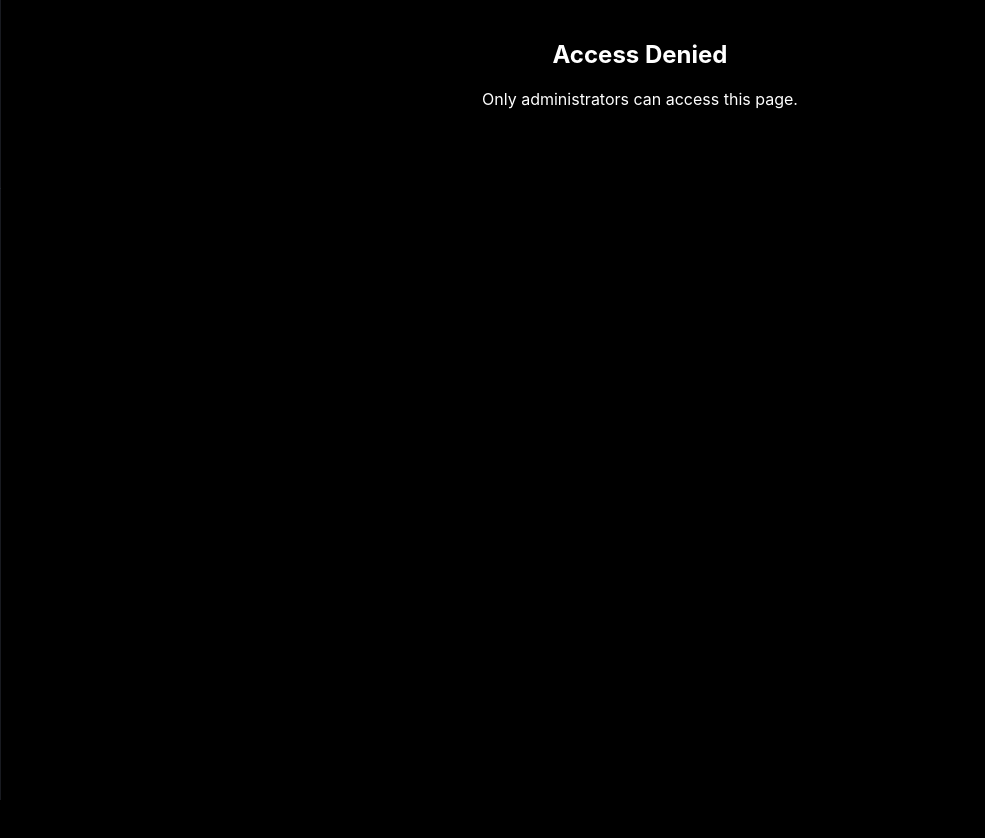
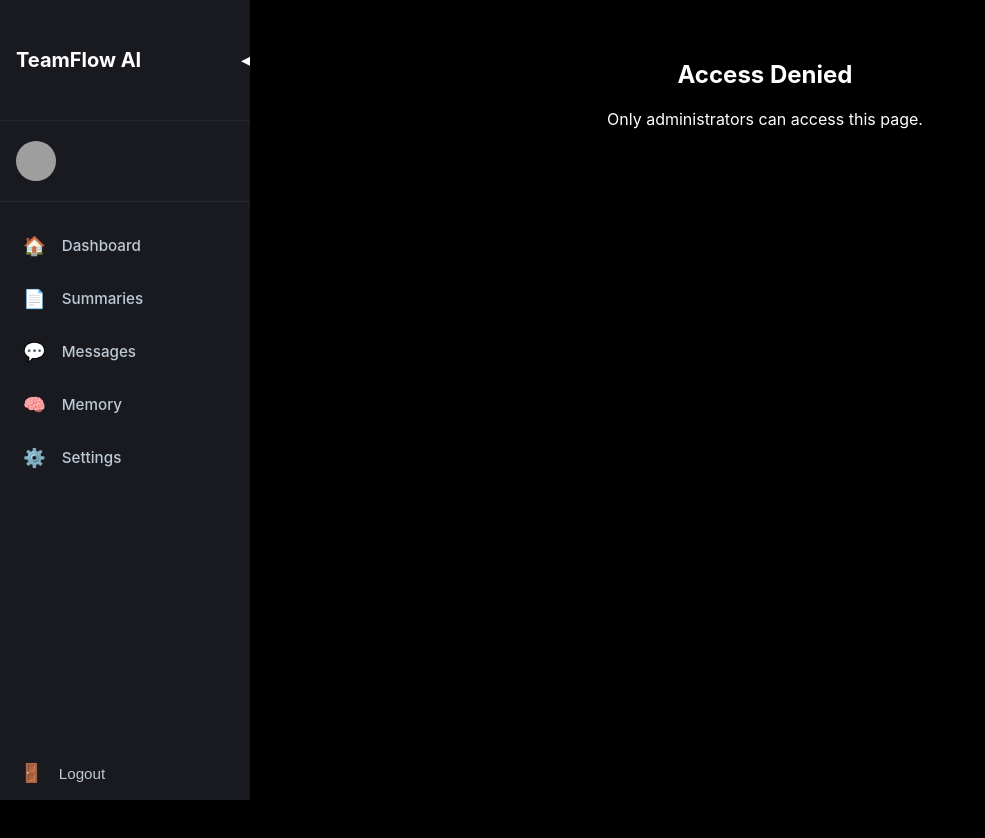
Before and after one commit to tusharkhatri12/Teamflow-AI, a React (Create React App) app in the folder dashboard-client/: page /organizations in a window 1280 px wide. Shown: the whole page, without its empty margins (0-985 px from the left). Before the commit the page ends 800 px from the top, so only its background shows below. Built offline with nearby package versions, Linux system fonts and the light colour scheme; grey boxes are pictures that could not be loaded.

Commit message:
final fixing going on for admin and employee

```diff
--- a/dashboard-client/src/App.css
+++ b/dashboard-client/src/App.css
@@ -44,24 +44,4 @@ body, html, #root {
   }
 }
 
-/* Main content area styles */
-.main {
-  margin-left: 220px;
-  transition: margin-left 0.3s cubic-bezier(.4,0,.2,1);
-  min-height: 100vh;
-  padding: 20px;
-}
-
-.main:not(.sidebar-open) {
-  margin-left: 60px;
-}
-
-@media (max-width: 900px) {
-  .main {
-    margin-left: 0;
-  }
-
-  .main:not(.sidebar-open) {
-    margin-left: 0;
-  }
-}
+/* Main content area styles - moved to Sidebar.css */
--- a/dashboard-client/src/components/Sidebar.css
+++ b/dashboard-client/src/components/Sidebar.css
@@ -3,206 +3,245 @@
   top: 0;
   left: 0;
   height: 100vh;
-  width: 220px;
+  width: 250px;
   background: #181a20;
   color: #fff;
   overflow-x: hidden;
   z-index: 1200;
-  box-shadow: 2px 0 12px #0005;
+  box-shadow: 2px 0 12px rgba(0, 0, 0, 0.1);
   display: flex;
   flex-direction: column;
-  align-items: flex-start;
-  padding: 0;
-  transition: transform 0.35s cubic-bezier(.4,0,.2,1), width 0.3s cubic-bezier(.4,0,.2,1);
-  transform: translateX(0);
+  transition: width 0.3s cubic-bezier(0.4, 0, 0.2, 1);
 }
 
 .sidebar-modern.collapsed {
-  width: 60px;
-  min-width: 60px;
-  max-width: 60px;
-}
-
-.sidebar-modern.collapsed .sidebar-modern-label,
-.sidebar-modern.collapsed .sidebar-modern-username {
-  display: none;
-}
-
-.sidebar-modern.collapsed .sidebar-nav-modern a {
-  justify-content: center;
-  padding: 16px 8px;
-}
-
-.sidebar-modern.collapsed .sidebar-modern-logout {
-  justify-content: center;
-  padding: 16px 8px;
-}
-
-.sidebar-modern.collapsed .sidebar-modern-user {
-  justify-content: center;
-  padding: 18px 8px;
+  width: 70px;
 }
 
 .sidebar-header {
   display: flex;
   align-items: center;
   justify-content: space-between;
-  padding: 16px 12px;
+  padding: 20px 16px;
   width: 100%;
   background: #181a20;
+  border-bottom: 1px solid #23272f;
+  min-height: 80px;
+}
+
+.sidebar-logo {
+  font-size: 1.25rem;
+  font-weight: 700;
+  color: #fff;
+  white-space: nowrap;
+  overflow: hidden;
+  text-overflow: ellipsis;
+}
+
+.sidebar-modern.collapsed .sidebar-logo {
+  display: none;
 }
 
 .sidebar-toggle {
   background: none;
   border: none;
   color: #fff;
-  font-size: 16px;
+  font-size: 18px;
   cursor: pointer;
-  padding: 4px 8px;
-  border-radius: 4px;
-  transition: background 0.2s;
+  padding: 8px;
+  border-radius: 6px;
+  transition: background 0.2s ease;
+  min-width: 36px;
+  height: 36px;
+  display: flex;
+  align-items: center;
+  justify-content: center;
 }
 
 .sidebar-toggle:hover {
   background: #23272f;
 }
-.sidebar-modern.always-open {
-  width: 220px;
-  min-width: 220px;
-  max-width: 220px;
-}
+
 .sidebar-modern-user {
   display: flex;
   align-items: center;
-  gap: 10px;
-  padding: 18px 0 18px 24px;
+  gap: 12px;
+  padding: 20px 16px;
   width: 100%;
   border-bottom: 1px solid #23272f;
   background: #181a20;
+  transition: padding 0.3s ease;
 }
+
+.sidebar-modern.collapsed .sidebar-modern-user {
+  justify-content: center;
+  padding: 20px 8px;
+}
+
 .sidebar-modern-avatar {
-  width: 36px;
-  height: 36px;
+  width: 40px;
+  height: 40px;
   border-radius: 50%;
   object-fit: cover;
   background: #23272f;
+  flex-shrink: 0;
 }
+
 .sidebar-modern-username {
   font-weight: 600;
-  font-size: 1rem;
+  font-size: 0.95rem;
   color: #fff;
   word-break: break-word;
+  transition: opacity 0.3s ease;
+  white-space: nowrap;
+  overflow: hidden;
+  text-overflow: ellipsis;
 }
-.sidebar-logo {
-  font-size: 1.35rem;
-  font-weight: 900;
-  letter-spacing: 1px;
-  color: #fff;
-  padding: 32px 0 0 24px;
-  width: 100%;
-  text-align: left;
-  background: #181a20;
+
+.sidebar-modern.collapsed .sidebar-modern-username {
+  opacity: 0;
+  width: 0;
 }
-.sidebar-logo.left {
-  text-align: left;
-  padding-left: 24px;
-}
+
 .sidebar-nav-modern {
   flex: 1;
   width: 100%;
   margin-top: 0;
+  padding: 16px 0;
 }
+
 .sidebar-nav-modern ul {
   list-style: none;
   padding: 0;
   margin: 0;
 }
+
 .sidebar-nav-modern li {
   width: 100%;
 }
+
 .sidebar-nav-modern a {
   display: flex;
   align-items: center;
-  gap: 14px;
-  padding: 16px 28px;
+  gap: 16px;
+  padding: 14px 20px;
   color: #bfc9d4;
   text-decoration: none;
-  font-size: 1.08rem;
+  font-size: 0.95rem;
   border-left: 3px solid transparent;
-  transition: background 0.2s, border 0.2s, color 0.2s;
-  border-radius: 8px;
-  margin: 2px 8px;
+  transition: all 0.2s ease;
+  border-radius: 0;
+  margin: 2px 0;
+  white-space: nowrap;
+  overflow: hidden;
+  text-overflow: ellipsis;
 }
-.sidebar-nav-modern a.active, .sidebar-nav-modern a:hover {
+
+.sidebar-modern.collapsed .sidebar-nav-modern a {
+  justify-content: center;
+  padding: 14px 8px;
+  gap: 0;
+}
+
+.sidebar-nav-modern a.active,
+.sidebar-nav-modern a:hover {
   background: #23272f;
   color: #fff;
   border-left: 3px solid #61dafb;
 }
+
 .sidebar-modern-icon {
-  font-size: 1.25em;
+  font-size: 1.2em;
+  flex-shrink: 0;
+  min-width: 20px;
+  text-align: center;
 }
+
 .sidebar-modern-label {
   flex: 1;
   font-weight: 500;
+  transition: opacity 0.3s ease;
+  white-space: nowrap;
+  overflow: hidden;
+  text-overflow: ellipsis;
 }
+
+.sidebar-modern.collapsed .sidebar-modern-label {
+  opacity: 0;
+  width: 0;
+}
+
 .sidebar-modern-logout {
-  width: 90%;
+  width: 100%;
   background: none;
   border: none;
-  color: #e74c3c;
-  font-weight: 700;
-  font-size: 1.08rem;
-  padding: 12px 0 0 28px;
-  text-align: left;
+  color: #bfc9d4;
+  padding: 14px 20px;
+  font-size: 0.95rem;
   cursor: pointer;
   display: flex;
   align-items: center;
-  gap: 10px;
-  transition: color 0.2s;
-  margin-bottom: 18px;
+  gap: 16px;
+  transition: all 0.2s ease;
+  border-radius: 0;
+  margin: 2px 0;
+  white-space: nowrap;
+  overflow: hidden;
+  text-overflow: ellipsis;
 }
+
+.sidebar-modern.collapsed .sidebar-modern-logout {
+  justify-content: center;
+  padding: 14px 8px;
+  gap: 0;
+}
+
 .sidebar-modern-logout:hover {
+  background: #23272f;
   color: #fff;
 }
 
-@media (max-width: 900px) {
-  .sidebar-modern, .sidebar-modern.always-open {
-    width: 70vw;
-    min-width: 0;
-    max-width: 320px;
+/* Responsive design */
+@media (max-width: 768px) {
+  .sidebar-modern {
     transform: translateX(-100%);
-    box-shadow: 2px 0 16px #0008;
+    width: 250px;
   }
-  .sidebar-modern.open, .sidebar-modern.always-open.open.animated {
+
+  .sidebar-modern.open {
     transform: translateX(0);
-    animation: sidebar-slide-in 0.35s cubic-bezier(.4,0,.2,1);
   }
-  .sidebar-logo {
-    font-size: 1.1rem;
-    padding: 22px 0 0 18px;
+
+  .sidebar-modern.collapsed {
+    transform: translateX(-100%);
+    width: 250px;
   }
-  .sidebar-nav-modern a, .sidebar-modern-logout {
-    padding: 12px 12px;
-    font-size: 1rem;
-  }
-  .sidebar-modern-avatar {
-    width: 30px;
-    height: 30px;
-  }
-  .sidebar-modern-user {
-    padding: 12px 0 12px 14px;
+
+  .sidebar-toggle {
+    display: none;
   }
 }
-@media (max-width: 600px) {
-  .sidebar-modern, .sidebar-modern.always-open {
-    width: 90vw;
-    min-width: 0;
-    max-width: 98vw;
+
+/* Main content adjustment */
+.main {
+  margin-left: 250px;
+  transition: margin-left 0.3s cubic-bezier(0.4, 0, 0.2, 1);
+  min-height: 100vh;
+  padding: 20px;
+}
+
+.main:not(.sidebar-open) {
+  margin-left: 70px;
+}
+
+@media (max-width: 768px) {
+  .main {
+    margin-left: 0;
   }
-}
-@keyframes sidebar-slide-in {
-  from { transform: translateX(-100%); }
-  to { transform: translateX(0); }
+
+  .main:not(.sidebar-open) {
+    margin-left: 0;
+  }
 }
 .sidebar-modern-role-tag {
   display: inline-block;
--- a/dashboard-client/src/pages/Dashboard.jsx
+++ b/dashboard-client/src/pages/Dashboard.jsx
@@ -1,12 +1,10 @@
 import React, { useState, useEffect } from 'react';
 import { useNavigate } from 'react-router-dom';
 import './Dashboard.css';
-import Sidebar from '../components/Sidebar';
 
 const Dashboard = () => {
   const navigate = useNavigate();
   const [user, setUser] = useState(null);
-  const [sidebarOpen, setSidebarOpen] = useState(false);
 
   useEffect(() => {
     const token = localStorage.getItem('token');
@@ -50,8 +48,7 @@ const Dashboard = () => {
   if (!user) return null; // Or add a loading spinner here
 
   return (
-    <div className="dashboard-root sidebar-open">
-      <Sidebar user={user} isOpen={sidebarOpen} onLogout={handleLogout} />
+    <div className="dashboard-root">
       <div className="dashboard-main">
         <div className="dashboard-header-row">
           <h2 className="dashboard-title-large">👋 Welcome to Your Slack Standup Dashboard</h2>
--- a/dashboard-client/src/pages/OrganizationPages.jsx
+++ b/dashboard-client/src/pages/OrganizationPages.jsx
@@ -20,14 +20,31 @@ const OrganizationPage = ({ user }) => {
       const token = localStorage.getItem('token');
       const apiUrl = process.env.REACT_APP_API_URL || 'https://teamflow-ai.onrender.com';
 
+      console.log('User organization:', user.organization);
+
+      if (!user.organization) {
+        setError('No organization found for this user');
+        setLoading(false);
+        return;
+      }
+
       // Fetch organization details
       const orgResponse = await fetch(`${apiUrl}/api/organizations/${user.organization}`, {
         headers: { Authorization: `Bearer ${token}` }
       });
 
+      console.log('Organization response:', orgResponse.status);
+
       if (orgResponse.ok) {
         const orgData = await orgResponse.json();
+        console.log('Organization data:', orgData);
         setOrganization(orgData);
+        // Also set join code from organization data as fallback
+        if (orgData.joinCode) {
+          setJoinCode(orgData.joinCode);
+        }
+      } else {
+        console.error('Failed to fetch organization:', orgResponse.status);
       }
 
       // Fetch organization join code
@@ -35,9 +52,14 @@ const OrganizationPage = ({ user }) => {
         headers: { Authorization: `Bearer ${token}` }
       });
 
+      console.log('Join code response:', joinCodeResponse.status);
+
       if (joinCodeResponse.ok) {
         const joinCodeData = await joinCodeResponse.json();
+        console.log('Join code data:', joinCodeData);
         setJoinCode(joinCodeData.joinCode);
+      } else {
+        console.error('Failed to fetch join code:', joinCodeResponse.status);
       }
 
       // Fetch organization members
@@ -45,11 +67,17 @@ const OrganizationPage = ({ user }) => {
         headers: { Authorization: `Bearer ${token}` }
       });
 
+      console.log('Members response:', membersResponse.status);
+
       if (membersResponse.ok) {
         const membersData = await membersResponse.json();
+        console.log('Members data:', membersData);
         setMembers(membersData.members);
+      } else {
+        console.error('Failed to fetch members:', membersResponse.status);
       }
     } catch (err) {
+      console.error('Error fetching organization data:', err);
       setError('Failed to fetch organization data');
     } finally {
       setLoading(false);
@@ -97,6 +125,8 @@ const OrganizationPage = ({ user }) => {
       setTimeout(() => setCopied(false), 2000);
     }
   };
+
+  console.log('OrganizationPage user:', user);
 
   if (user?.role !== 'admin') {
     return (
```
